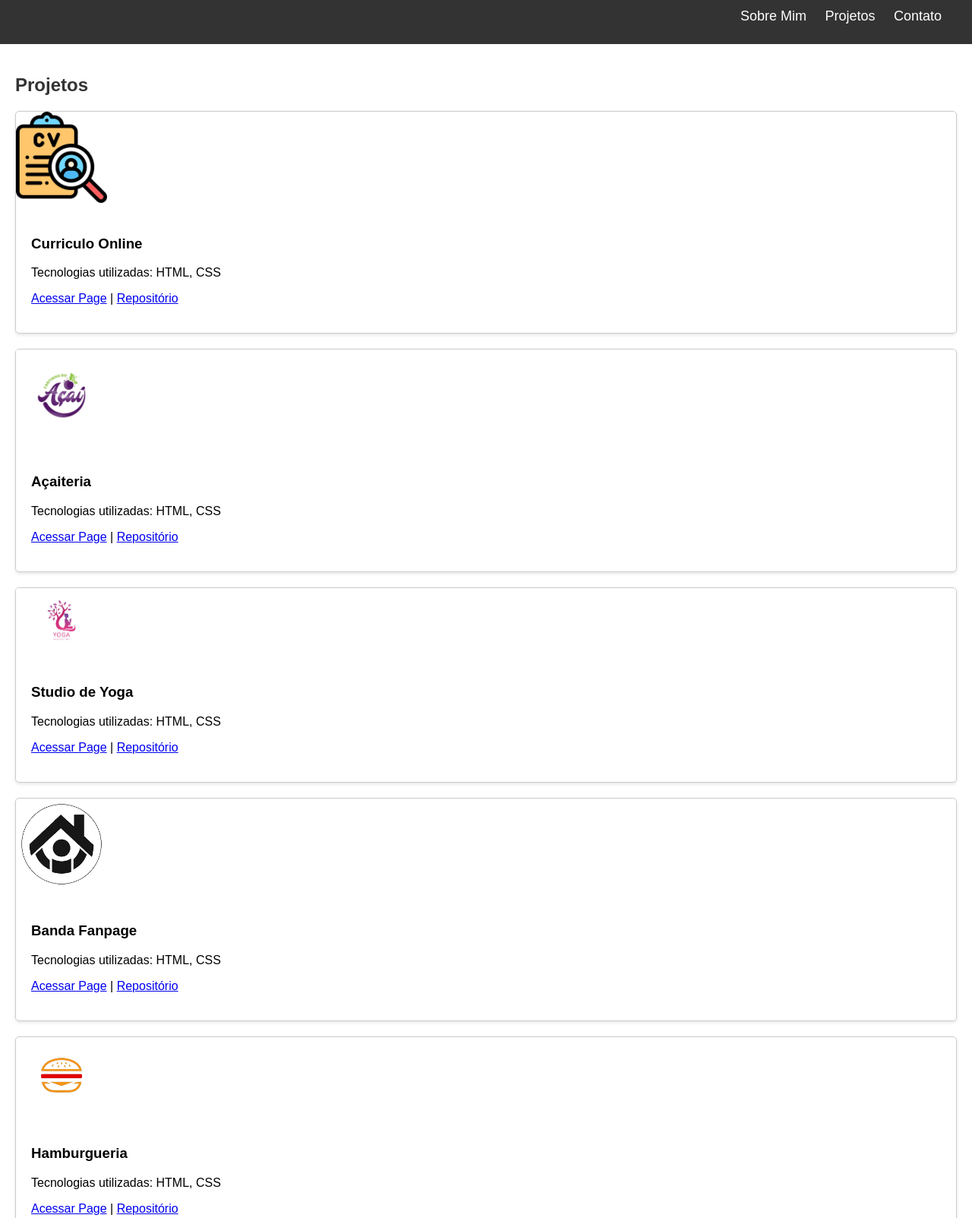
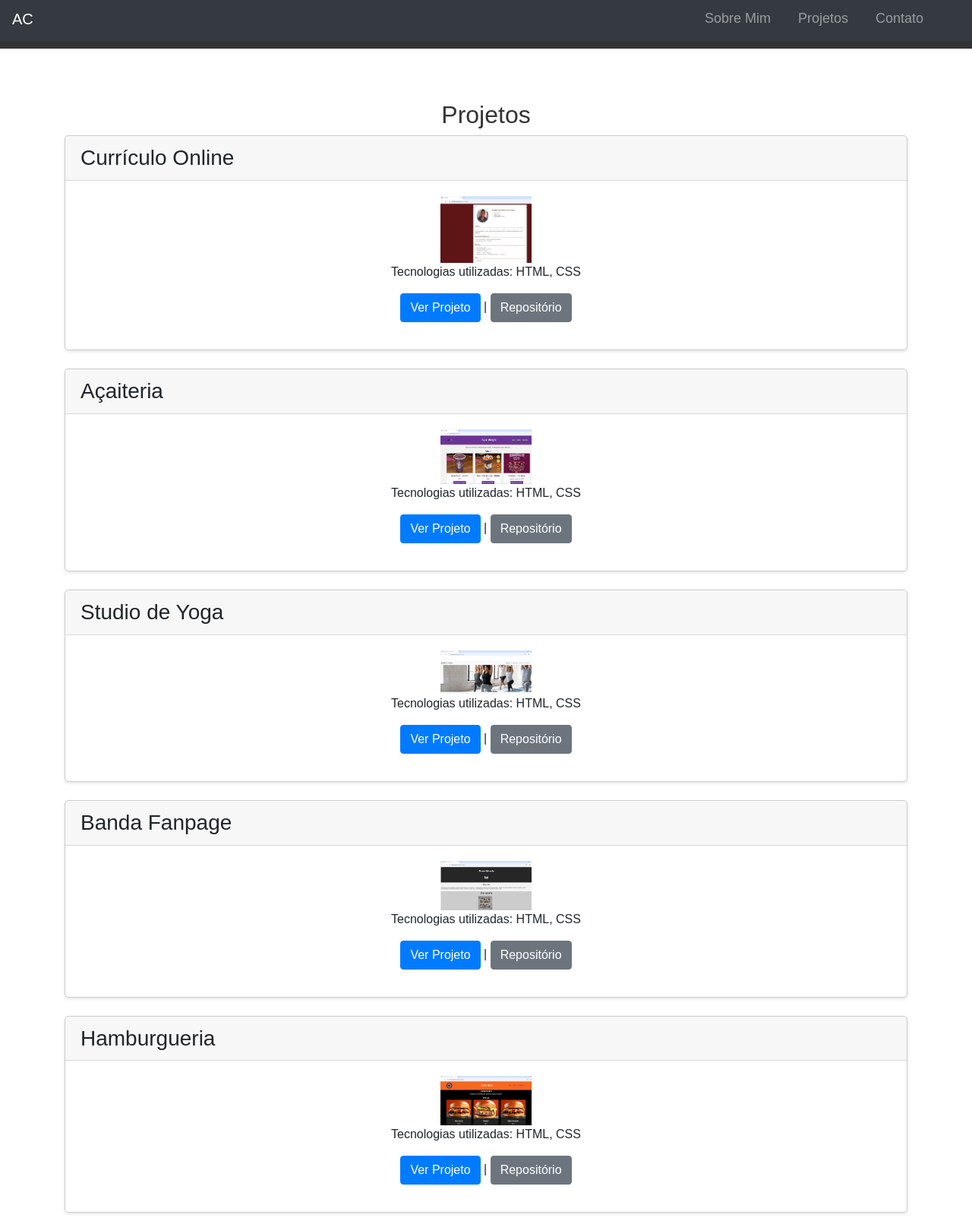
Before and after one commit to andfla98/Portif-lio, a plain HTML site: page projetos.html in a window 1280 px wide. Shown: the part 15-1618 px from the top of the page at 76% size. Drawn offline with nearby package versions, Linux system fonts and the light colour scheme.

Commit message:
Update projetos.html

```diff
--- a/projetos.html
+++ b/projetos.html
@@ -4,71 +4,88 @@
     <meta charset="UTF-8">
     <meta name="viewport" content="width=device-width, initial-scale=1.0">
     <title>Projetos</title>
+    <link rel="stylesheet" href="https://maxcdn.bootstrapcdn.com/bootstrap/4.5.2/css/bootstrap.min.css">
     <link rel="stylesheet" href="port.css">
 </head>
 <body>
     <header>
-        <nav>
-            <ul>
-                <li><a href="index.html">Sobre Mim</a></li>
-                <li><a href="#projetos">Projetos</a></li>
-                <li><a href="index.html#contato">Contato</a></li>
-            </ul>
+        <nav class="navbar navbar-expand-lg navbar-dark bg-dark">
+            <a class="navbar-brand" href="#">AC</a>
+            <button class="navbar-toggler" type="button" data-toggle="collapse" data-target="#navbarNav" aria-controls="navbarNav" aria-expanded="false" aria-label="Toggle navigation">
+                <span class="navbar-toggler-icon"></span>
+            </button>
+            <div class="collapse navbar-collapse" id="navbarNav">
+                <ul class="navbar-nav ml-auto">
+                    <li class="nav-item">
+                        <a class="nav-link" href="index.html">Sobre Mim</a>
+                    </li>
+                    <li class="nav-item">
+                        <a class="nav-link" href="#projetos">Projetos</a>
+                    </li>
+                    <li class="nav-item">
+                        <a class="nav-link" href="index.html#contato">Contato</a>
+                    </li>
+                </ul>
+            </div>
         </nav>
     </header>
 
-    <main>
+    <main class="container mt-5">
         <section id="projetos">
-            <h2>Projetos</h2>
-            <div class="card">
-                <img src="IMG/curriculo.png" alt="Projeto 1">
-                <div class="card-content">
-                    <h3>Curriculo Online</h3>
+            <h2 class="text-center">Projetos</h2>
+            <div class="card mb-4">
+                <h3 class="card-header">Currículo Online</h3>
+                <div class="card-body text-center">
+                    <img src="IMG/curri.png" class="img-fluid" alt="Currículo Online Preview">
                     <p>Tecnologias utilizadas: HTML, CSS</p>
-                    <p><a href="https://andfla98.github.io/Curr-culo/">Acessar Page</a> | <a href="https://github.com/andfla98/Curr-culo">Repositório</a></p>
+                    <p><a href="https://andfla98.github.io/Curr-culo" class="btn btn-primary">Ver Projeto</a> | <a href="https://github.com/andfla98/Curr-culo" class="btn btn-secondary">Repositório</a></p>
                 </div>
             </div>
 
-            <div class="card">
-                <img src="IMG/acai.jpg" alt="Projeto 2">
-                <div class="card-content">
-                    <h3>Açaiteria</h3>
+            <div class="card mb-4">
+                <h3 class="card-header">Açaiteria</h3>
+                <div class="card-body text-center">
+                    <img src="IMG/pre_açai.png" class="img-fluid" alt="Açaiteria Preview">
                     <p>Tecnologias utilizadas: HTML, CSS</p>
-                    <p><a href="https://andfla98.github.io/A-ai/">Acessar Page</a> | <a href="https://github.com/andfla98/A-ai">Repositório</a></p>
+                    <p><a href="https://andfla98.github.io/A-ai" class="btn btn-primary">Ver Projeto</a> | <a href="https://github.com/andfla98/A-ai" class="btn btn-secondary">Repositório</a></p>
                 </div>
             </div>
 
-            <div class="card">
-                <img src="IMG/yoga.jpg" alt="Projeto 3">
-                <div class="card-content">
-                    <h3>Studio de Yoga</h3>
+            <div class="card mb-4">
+                <h3 class="card-header">Studio de Yoga</h3>
+                <div class="card-body text-center">
+                    <img src="IMG/pre_yoga.png" class="img-fluid" alt="Studio de Yoga Preview">
                     <p>Tecnologias utilizadas: HTML, CSS</p>
-                    <p><a href="https://andfla98.github.io/Studio-Yoga/">Acessar Page</a> | <a href="https://github.com/andfla98/Studio-Yoga">Repositório</a></p>
+                    <p><a href="https://andfla98.github.io/Studio-Yoga" class="btn btn-primary">Ver Projeto</a> | <a href="https://github.com/andfla98/Studio-Yoga" class="btn btn-secondary">Repositório</a></p>
                 </div>
             </div>
 
-            <div class="card">
-                <img src="IMG/morada.png" alt="Projeto 4">
-                <div class="card-content">
-                    <h3>Banda Fanpage</h3>
+            <div class="card mb-4">
+                <h3 class="card-header">Banda Fanpage</h3>
+                <div class="card-body text-center">
+                    <img src="IMG/pre_banda.png" class="img-fluid" alt="Banda Fanpage Preview">
                     <p>Tecnologias utilizadas: HTML, CSS</p>
-                    <p><a href="https://andfla98.github.io/Banda-Page/">Acessar Page</a> | <a href="https://github.com/andfla98/Banda-Page">Repositório</a></p>
+                    <p><a href="https://andfla98.github.io/Banda-Page" class="btn btn-primary">Ver Projeto</a> | <a href="https://github.com/andfla98/Banda-Page" class="btn btn-secondary">Repositório</a></p>
                 </div>
             </div>
 
-            <div class="card">
-                <img src="IMG/h.png" alt="Projeto 5">
-                <div class="card-content">
-                    <h3>Hamburgueria</h3>
+            <div class="card mb-4">
+                <h3 class="card-header">Hamburgueria</h3>
+                <div class="card-body text-center">
+                    <img src="IMG/pre_ham.png" class="img-fluid" alt="Hamburgueria Preview">
                     <p>Tecnologias utilizadas: HTML, CSS</p>
-                    <p><a href="https://andfla98.github.io/Hamburgueria/">Acessar Page</a> | <a href="https://github.com/andfla98/Hamburgueria">Repositório</a></p>
+                    <p><a href="https://andfla98.github.io/Hamburgueria" class="btn btn-primary">Ver Projeto</a> | <a href="https://github.com/andfla98/Hamburgueria" class="btn btn-secondary">Repositório</a></p>
                 </div>
             </div>
         </section>
     </main>
 
-    <footer>
+    <footer class="bg-dark text-white text-center p-3 mt-5">
         <p>&copy; 2024 Anderson Costa</p>
     </footer>
+
+    <script src="https://code.jquery.com/jquery-3.5.1.slim.min.js"></script>
+    <script src="https://cdn.jsdelivr.net/npm/@popperjs/core@2.9.2/dist/umd/popper.min.js"></script>
+    <script src="https://maxcdn.bootstrapcdn.com/bootstrap/4.5.2/js/bootstrap.min.js"></script>
 </body>
 </html>
```
